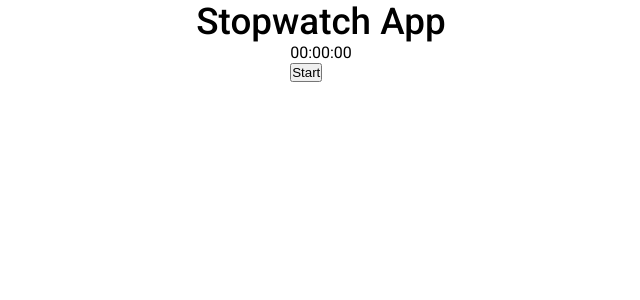
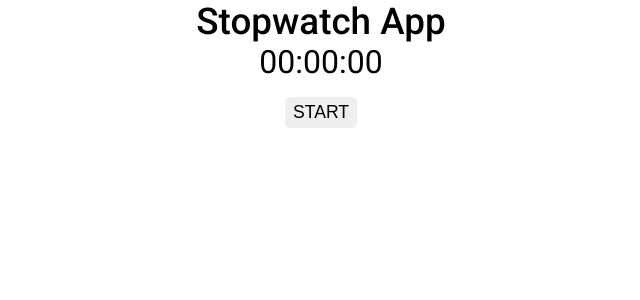
Before and after one commit to ericksvaguilar/stopwatch-app, a React (Create React App) app: page / in a window 1280 px wide. Shown: the top 300 px of the page, without its empty margins (319-959 px from the left). Built offline with nearby package versions, Linux system fonts and the light colour scheme.

Commit message:
feat(clock.module.css): add styles for clock container, buttons and time

```diff
--- a/src/styles/components/Clock.module.css
+++ b/src/styles/components/Clock.module.css
@@ -0,0 +1,22 @@
+.clockContainer {
+  display: flex;
+  flex-direction: column;
+  align-items: center;
+}
+
+.clockContainer button {
+  text-transform: uppercase;
+  font-size: 1.1rem;
+
+  cursor: pointer;
+
+  border: none;
+  border-radius: 5px;
+
+  padding: 0.3rem 0.5rem;
+  margin: 1rem 0.2rem;
+}
+
+.clockTime {
+  font-size: 2rem;
+}
```
